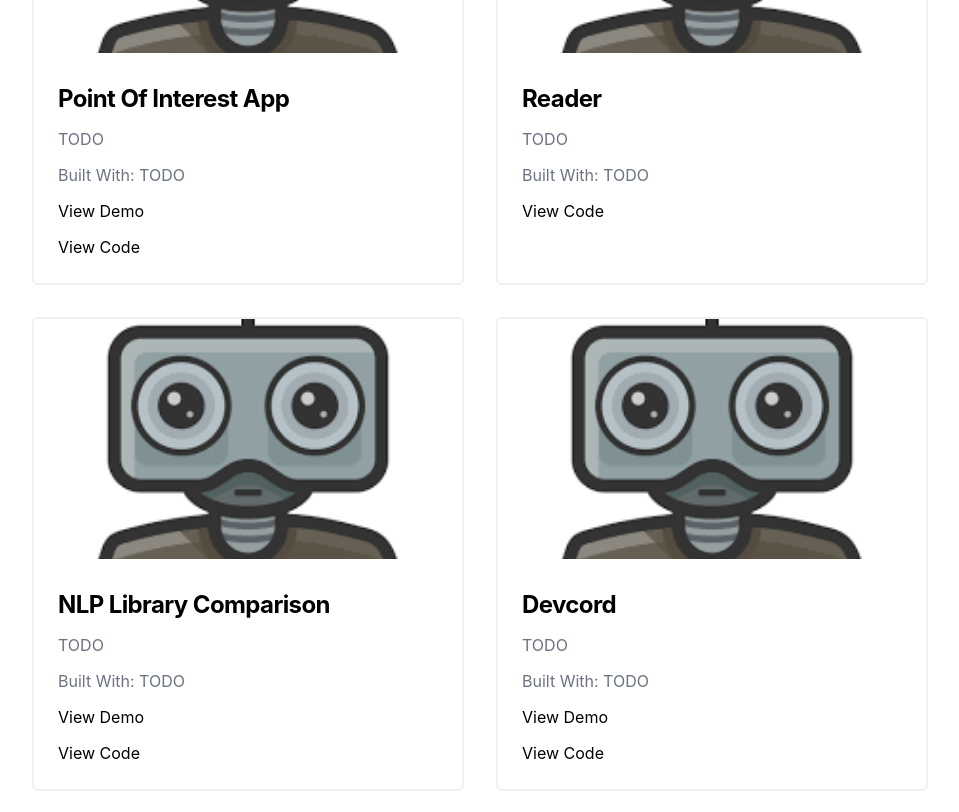
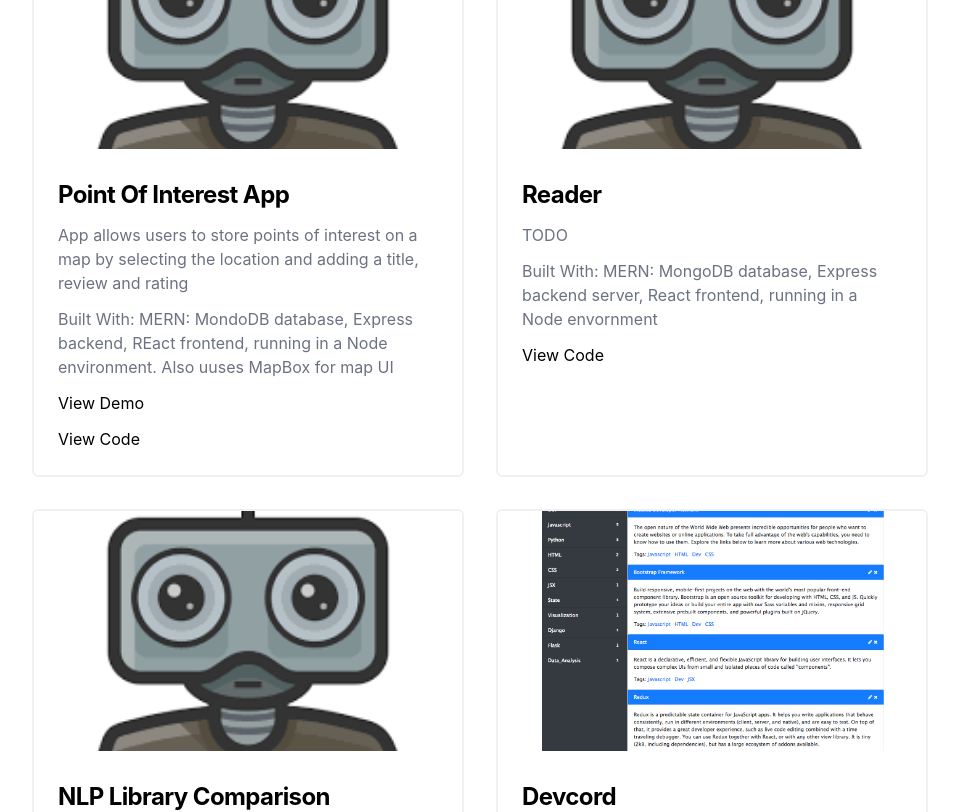
Before and after one commit to patrickcash/nextjs-portfolio, a Next.js app: page /projects in a window 1280 px wide. Shown: the part 1080-1892 px from the top of the page, without its empty margins (160-1119 px from the left). Built offline with nearby package versions, Linux system fonts and the light colour scheme.

Commit message:
added more project data

```diff
--- a/data/projectData.js
+++ b/data/projectData.js
@@ -1,98 +1,98 @@
 const projectsData = [
     {
         title: 'Really',
-        description: 'TODO',
-        techStack: 'TODO',
+        description: 'Demo realty site that allows users to view listings and contact the realtors',
+        techStack: 'React and Redux frontend with SASS styling. Django and Django Rest Framework backend.',
         imgSrc: '/static/images/profile.png',
-        github: 'TODO',
+        github: 'https://github.com/patrickcash/Really',
         demo: 'TODO'
     },
     {
         title: 'Research Wrangler',
-        description: 'TODO',
-        techStack: 'TODO',
+        description: 'Researcher bookmark app that allows users to search for academic publications and bookmark them later',
+        techStack: 'React and Rredux frontend with Bootstrap styling. Django and Django Rest Framework backend.O',
         imgSrc: '/static/images/profile.png',
-        github: 'TODO',
+        github: 'https://github.com/patrickcash/research-wrangler',
         demo: 'TODO'
     },
     {
         title: 'Point Of Interest App',
-        description: 'TODO',
-        techStack: 'TODO',
+        description: 'App allows users to store points of interest on a map by selecting the location and adding a title, review and rating',
+        techStack: 'MERN: MondoDB database, Express backend, REact frontend, running in a Node environment. Also uuses MapBox for map UI',
         imgSrc: '/static/images/profile.png',
-        github: 'TODO',
+        github: 'https://github.com/patrickcash/point-of-interest-app',
         demo: 'TODO'
     },
     {
         title: 'Reader',
         description: 'TODO',
-        techStack: 'TODO',
+        techStack: 'MERN: MongoDB database, Express backend server, React frontend, running in a Node envornment',
         imgSrc: '/static/images/profile.png',
-        github: 'TODO',
+        github: 'https://github.com/patrickcash/Reader',
         demo: null
     },
     {
         title: 'NLP Library Comparison',
-        description: 'TODO',
-        techStack: 'TODO',
+        description: 'App compares the output of popular NLP libraries for sentiment analysis, named entity recognition and summarization',
+        techStack: 'Flask with textblob, spacy, vader and gensim python NLP libraries',
         imgSrc: '/static/images/profile.png',
-        github: 'TODO',
+        github: 'https://github.com/patrickcash/nlp-library-comparison-app',
         demo: 'TODO'
     },
     {
         title: 'Devcord',
-        description: 'TODO',
-        techStack: 'TODO',
-        imgSrc: '/static/images/profile.png',
-        github: 'TODO',
+        description: 'Discord inspired chat app',
+        techStack: 'Django with custom CSS',
+        imgSrc: '/static/images/delicious_django.png',
+        github: 'https://github.com/patrickcash/devcord',
         demo: 'TODO'
     },
     {
         title: 'Delicious Django',
-        description: 'TODO',
-        techStack: 'TODO',
+        description: 'del.icio.us inspired bookmark manager',
+        techStack: 'Django with Bootstrap styling',
         imgSrc: '/static/images/profile.png',
-        github: 'TODO',
+        github: 'https://github.com/patrickcash/delicious-django',
         demo: null
     },
     {
         title: 'React Dashboard',
-        description: 'TODO',
-        techStack: 'TODO',
+        description: 'Custom build demo dashboard',
+        techStack: 'React app using custom styling and Chart.js',
         imgSrc: '/static/images/profile.png',
-        github: 'TODO',
+        github: 'https://github.com/patrickcash/react-dashboard',
         demo: 'TODO'
     },
     {
         title: 'React Admin Dashboard',
-        description: 'TODO',
-        techStack: 'TODO',
+        description: 'Demo Dasboard built using REact Admin dashboard library',
+        techStack: 'Reaact app using React Admin library',
         imgSrc: '/static/images/profile.png',
-        github: 'TODO',
+        github: 'https://github.com/patrickcash/react-admin-dashboard',
         demo: 'TODO'
     },
     {
         title: 'Tailwind Photo Search',
-        description: 'TODO',
-        techStack: 'TODO',
+        description: 'Simple search UI for Pixabay photo service',
+        techStack: 'React app with TailwindCSS styling',
         imgSrc: '/static/images/profile.png',
-        github: 'TODO',
+        github: 'https://github.com/patrickcash/tailwind-photo-search',
         demo: 'TODO'
     },
     {
         title: 'Pixabay Photo Search',
-        description: 'TODO',
-        techStack: 'TODO',
+        description: 'Simple search UI for Pixabay photo service',
+        techStack: 'Rrereact app with MaterialUI Styling',
         imgSrc: '/static/images/profile.png',
-        github: 'TODO',
+        github: 'https://github.com/patrickcash/photo-search',
         demo: 'TODO'
     },
     {
         title: 'Full Screen Slide Show',
-        description: 'TODO',
-        techStack: 'TODO',
+        description: 'Simple slideshow that displays iamges full screen with descriptions',
+        techStack: 'Vanilla HTML, Javascript and CSS',
         imgSrc: '/static/images/profile.png',
-        github: 'TODO',
+        github: 'https://github.com/patrickcash/fullscreen-image-slideshow',
         demo: 'TODO'
     },
 ]
```
Also changed, not shown: public/static/images/delicious_django.png (added).
